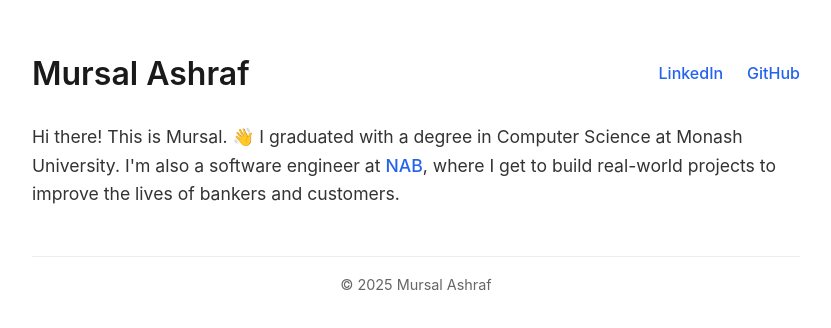
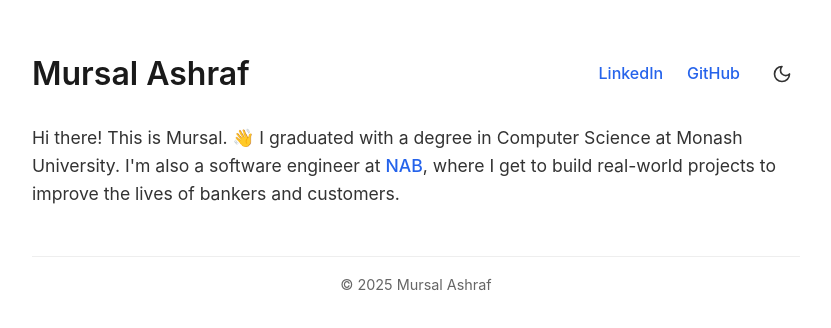
Before and after one commit to mursal-ashraf/mursal-ashraf.github.io, a React (Vite) app: page / in a window 1280 px wide. Shown: the part 224-552 px from the top of the page, without its empty margins (224-1055 px from the left). Built offline with nearby package versions, Linux system fonts and the light colour scheme.

Commit message:
add theme toggle functionality

```diff
--- a/src/App.css
+++ b/src/App.css
@@ -5,14 +5,35 @@
   box-sizing: border-box;
 }
 
+:root {
+  --text-color: #333;
+  --bg-color: #fff;
+  --header-color: #1a1a1a;
+  --link-color: #2563eb;
+  --link-hover: #1d4ed8;
+  --border-color: #eee;
+  --footer-color: #666;
+}
+
+.dark {
+  --text-color: #e5e5e5;
+  --bg-color: #1a1a1a;
+  --header-color: #ffffff;
+  --link-color: #60a5fa;
+  --link-hover: #93c5fd;
+  --border-color: #333;
+  --footer-color: #9ca3af;
+}
+
 body {
   font-family: -apple-system, BlinkMacSystemFont, 'Segoe UI', Roboto, Oxygen, Ubuntu, Cantarell, sans-serif;
   line-height: 1.6;
-  color: #333;
-  background-color: #fff;
+  color: var(--text-color);
+  background-color: var(--bg-color);
   min-height: 100vh;
   display: flex;
   justify-content: center;
+  transition: background-color 0.3s ease, color 0.3s ease;
 }
 
 #root {
@@ -38,24 +59,25 @@
 header h1 {
   font-size: 2rem;
   font-weight: 600;
-  color: #1a1a1a;
+  color: var(--header-color);
 }
 
 nav ul {
   display: flex;
   list-style: none;
   gap: 1.5rem;
+  align-items: center;
 }
 
 nav a {
-  color: #2563eb;
+  color: var(--link-color);
   text-decoration: none;
   font-size: 1rem;
   transition: color 0.2s ease;
 }
 
 nav a:hover {
-  color: #1d4ed8;
+  color: var(--link-hover);
 }
 
 /* Main content */
@@ -70,22 +92,22 @@
 }
 
 main a {
-  color: #2563eb;
+  color: var(--link-color);
   text-decoration: none;
   transition: color 0.2s ease;
 }
 
 main a:hover {
-  color: #1d4ed8;
+  color: var(--link-hover);
 }
 
 /* Footer */
 footer {
   text-align: center;
-  color: #666;
+  color: var(--footer-color);
   font-size: 0.9rem;
   margin-top: 3rem;
   padding-top: 1rem;
-  border-top: 1px solid #eee;
+  border-top: 1px solid var(--border-color);
   width: 100%;
 }
--- a/src/App.tsx
+++ b/src/App.tsx
@@ -1,3 +1,4 @@
+import { ThemeProvider } from './context/ThemeContext'
 import Header from './components/Header'
 import Main from './components/Main'
 import Footer from './components/Footer'
@@ -5,11 +6,13 @@
 
 function App() {
   return (
-    <div className="body">
-      <Header />
-      <Main />
-      <Footer />
-    </div>
+    <ThemeProvider>
+      <div className="body">
+        <Header />
+        <Main />
+        <Footer />
+      </div>
+    </ThemeProvider>
   )
 }
 
--- a/src/components/Header.tsx
+++ b/src/components/Header.tsx
@@ -1,4 +1,5 @@
 import React from 'react';
+import { ThemeToggle } from './ThemeToggle';
 
 const Header: React.FC = () => {
   return (
@@ -24,6 +25,7 @@
               GitHub
             </a>
           </li>
+          <li><ThemeToggle /></li>
         </ul>
       </nav>
     </header>
--- /dev/null
+++ b/src/components/ThemeToggle.tsx
@@ -0,0 +1,60 @@
+import React from 'react';
+import { useTheme } from '../context/ThemeContext';
+
+export const ThemeToggle: React.FC = () => {
+  const { theme, toggleTheme } = useTheme();
+
+  return (
+    <button
+      onClick={toggleTheme}
+      aria-label={`Switch to ${theme === 'light' ? 'dark' : 'light'} mode`}
+      style={{
+        background: 'none',
+        border: 'none',
+        padding: '0.5rem',
+        cursor: 'pointer',
+        display: 'flex',
+        alignItems: 'center',
+        color: 'inherit'
+      }}
+    >
+      {theme === 'light' ? (
+        <svg
+          xmlns="http://www.w3.org/2000/svg"
+          width="20"
+          height="20"
+          viewBox="0 0 24 24"
+          fill="none"
+          stroke="currentColor"
+          strokeWidth="2"
+          strokeLinecap="round"
+          strokeLinejoin="round"
+        >
+          <path d="M12 3a6 6 0 0 0 9 9 9 9 0 1 1-9-9Z" />
+        </svg>
+      ) : (
+        <svg
+          xmlns="http://www.w3.org/2000/svg"
+          width="20"
+          height="20"
+          viewBox="0 0 24 24"
+          fill="none"
+          stroke="currentColor"
+          strokeWidth="2"
+          strokeLinecap="round"
+          strokeLinejoin="round"
+        >
+          <circle cx="12" cy="12" r="4" />
+          <path d="M12 2v2" />
+          <path d="M12 20v2" />
+          <path d="m4.93 4.93 1.41 1.41" />
+          <path d="m17.66 17.66 1.41 1.41" />
+          <path d="M2 12h2" />
+          <path d="M20 12h2" />
+          <path d="m6.34 17.66-1.41 1.41" />
+          <path d="m19.07 4.93-1.41 1.41" />
+        </svg>
+      )}
+    </button>
+  );
+};
--- /dev/null
+++ b/src/context/ThemeContext.tsx
@@ -0,0 +1,39 @@
+import React, { createContext, useContext, useEffect, useState } from 'react';
+
+type Theme = 'light' | 'dark';
+
+interface ThemeContextType {
+  theme: Theme;
+  toggleTheme: () => void;
+}
+
+const ThemeContext = createContext<ThemeContextType | undefined>(undefined);
+
+export const ThemeProvider: React.FC<{ children: React.ReactNode }> = ({ children }) => {
+  const [theme, setTheme] = useState<Theme>(() =>
+    window.matchMedia('(prefers-color-scheme: dark)').matches ? 'dark' : 'light'
+  );
+
+  useEffect(() => {
+    document.documentElement.classList.remove('light', 'dark');
+    document.documentElement.classList.add(theme);
+  }, [theme]);
+
+  const toggleTheme = () => {
+    setTheme(prevTheme => prevTheme === 'light' ? 'dark' : 'light');
+  };
+
+  return (
+    <ThemeContext.Provider value={{ theme, toggleTheme }}>
+      {children}
+    </ThemeContext.Provider>
+  );
+};
+
+export const useTheme = () => {
+  const context = useContext(ThemeContext);
+  if (context === undefined) {
+    throw new Error('useTheme must be used within a ThemeProvider');
+  }
+  return context;
+};
```
